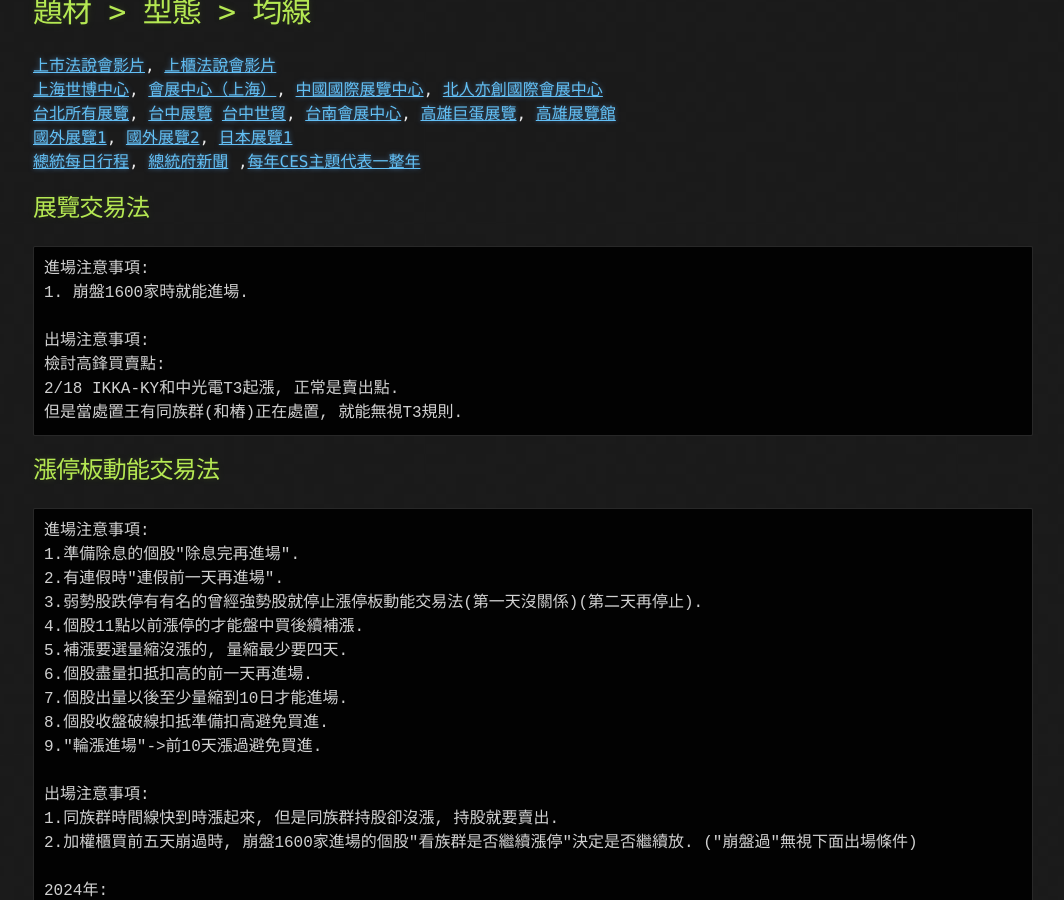
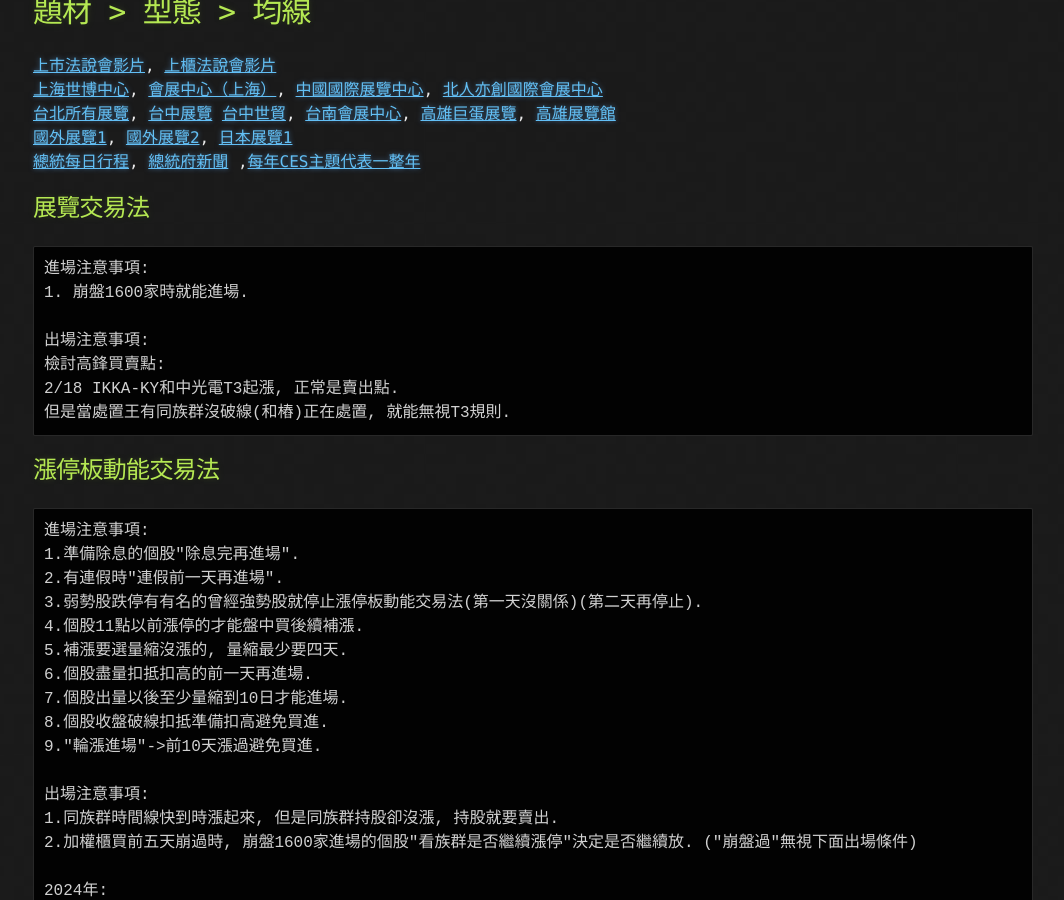
Before and after one commit to lepg5487/Stock_God, a Jekyll site: the page built from experience.md, in a window 1280 px wide and 900 px high, scrolled down 309 px. Shown: the whole window, without its empty margins (107-1171 px from the left). Built offline with Jekyll 4.4.1, drawn with Linux system fonts in a browser that asks for light colours; our own code applies the rules of GitHub Pages for plain Markdown files.

Commit message:
Update experience.md

````diff
--- a/experience.md
+++ b/experience.md
@@ -21,7 +21,7 @@ layout: testlayouts
 出場注意事項:
 檢討高鋒買賣點:
 2/18 IKKA-KY和中光電T3起漲, 正常是賣出點.
-但是當處置王有同族群(和樁)正在處置, 就能無視T3規則.
+但是當處置王有同族群沒破線(和樁)正在處置, 就能無視T3規則.
 ```
 ## 漲停板動能交易法
 ```
````
